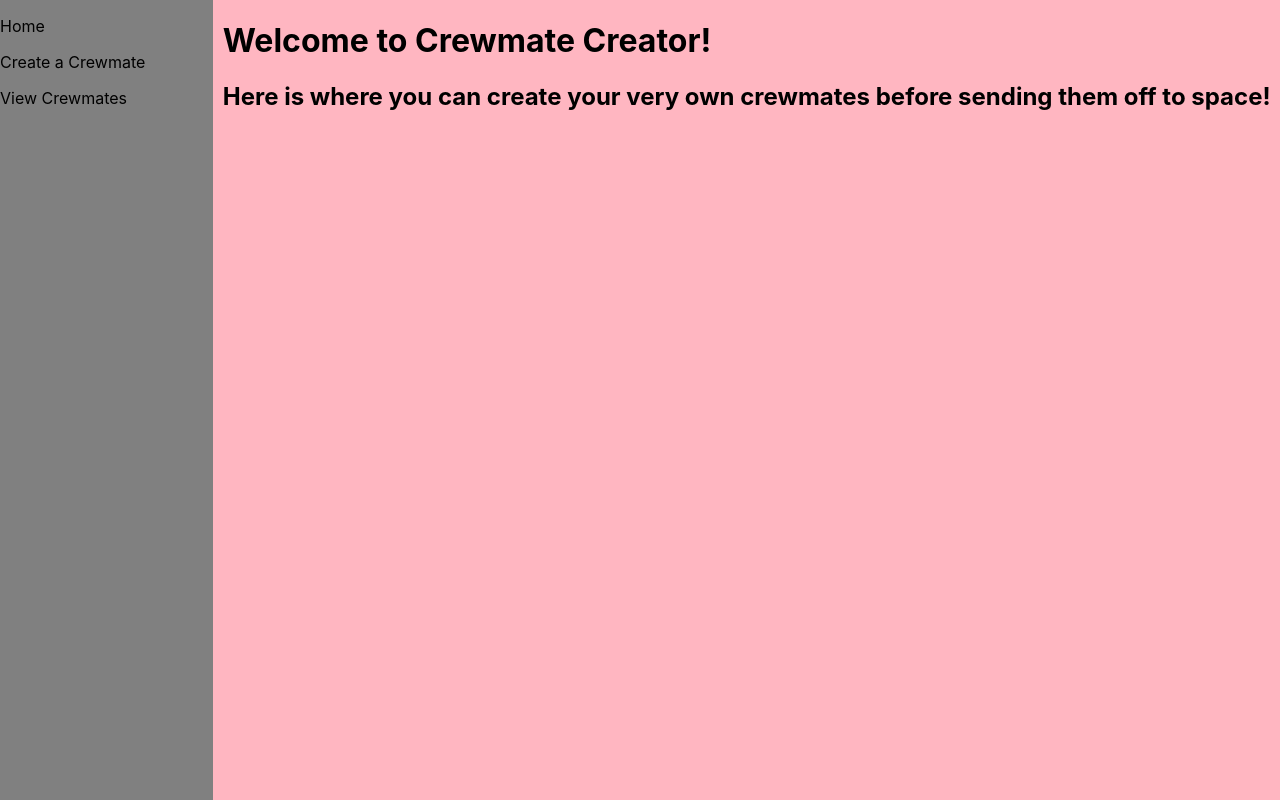
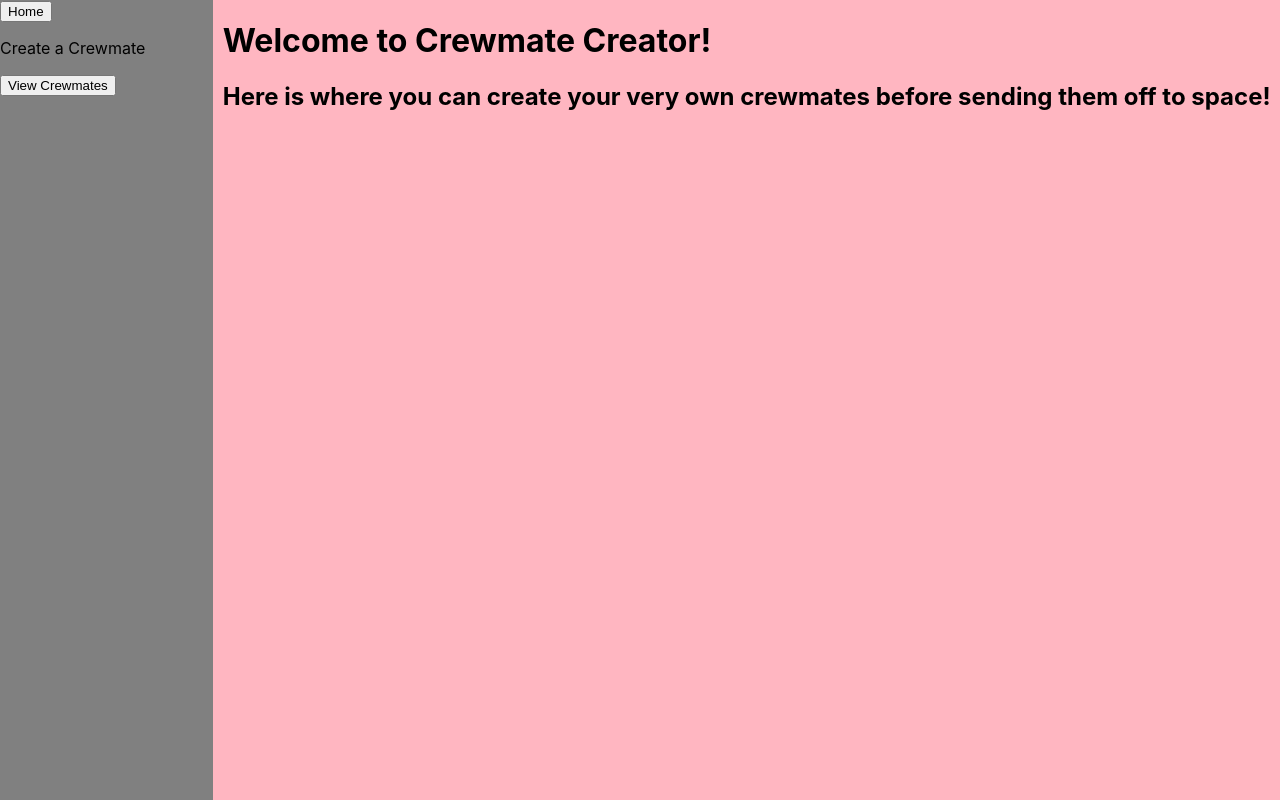
Before and after one commit to Jerin-v/crewmates, a React (Create React App) app: page / in a window 1280 px wide. Built offline with nearby package versions, Linux system fonts and the light colour scheme.

Commit message:
Update sidebar links to use React Router in App.js

```diff
--- a/src/App.js
+++ b/src/App.js
@@ -18,9 +18,9 @@ function App() {
   return (
     <div className='app'>
       <div className='sidebar'>
-        <p>Home</p>
+        <Link to="/"><button className="sideButton"> Home </button></Link>
         <p>Create a Crewmate</p>
-        <p>View Crewmates</p>
+        <Link to="/view"><button className="sideButton"> View Crewmates </button></Link>
       </div>
       <div className='content'>
         {element}
```
